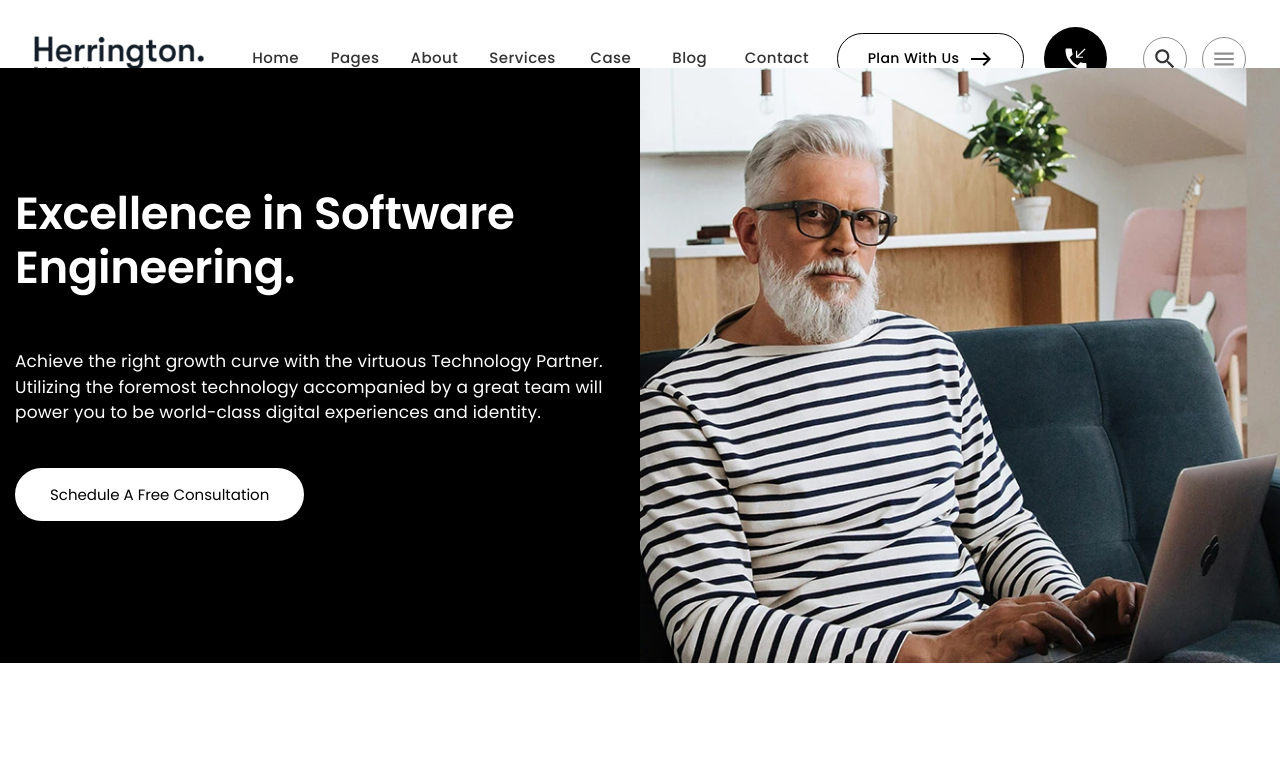
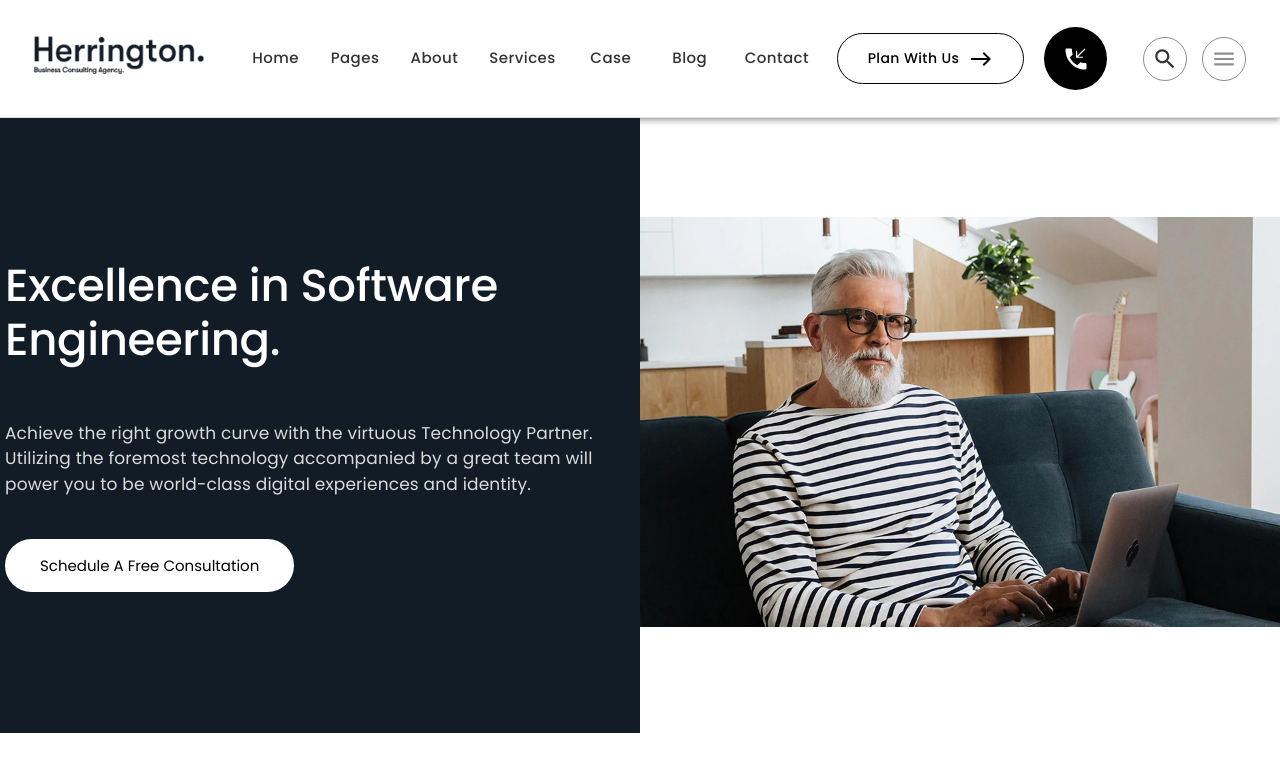
Before and after one commit to KaushalS1911/logixbuilt, a Next.js app: page / in a window 1280 px wide. Shown: the top 772 px of the page. Built offline with nearby package versions, Linux system fonts and the light colour scheme.

Commit message:
herosection2 fixing

```diff
--- a/src/components/home/herosection2.jsx
+++ b/src/components/home/herosection2.jsx
@@ -1,13 +1,14 @@
 'use client';
-import React, { useRef } from 'react';
-import { Swiper, SwiperSlide } from "swiper/react";
-import { Navigation, EffectFade } from "swiper/modules";
+import React, {useRef} from 'react';
+import {Swiper, SwiperSlide} from "swiper/react";
+import {Navigation, EffectFade} from "swiper/modules";
 import "swiper/css";
 import "swiper/css/navigation";
 import img1 from '../../assets/images/home/herosection2/her-2.webp';
 import img2 from '../../assets/images/home/herosection2/hero-1.webp';
 import Image from "next/image";
-import { Box, Grid, Typography, Button } from "@mui/material";
+import {Box, Grid, Typography, Button} from "@mui/material";
+
 const slides = [
     {
         title: "Excellence in Software Engineering.",
@@ -28,6 +29,7 @@ const slides = [
         image: img2,
     },
 ];
+
 function Herosection2() {
     const swiperRef = useRef(null);
     const handleNext = () => {
@@ -49,25 +51,25 @@ function Herosection2() {
                 prevEl: ".swiper-button-prev",
             }}
             autoplay={{
-                delay: 3000, // Delay between transitions (in milliseconds)
-                disableOnInteraction: false, // Keeps autoplay running even after user interaction
+                delay: 3000,
+                disableOnInteraction: false,
             }}
             loop={true}
             effect="fade"
             className="mySwiper"
-            style={{ width: "100%", height: "100%", marginTop: '-50px' }}
+            style={{width: "100%", height: "100%", marginTop: 0}}
         >
             {slides.map((item, index) => (
                 <SwiperSlide key={index}>
+                    <Box sx={{height: {xs: "auto", md: "615px"}}}>
                         <Grid
                             container
                             sx={{
-                            height: "auto",
+                                height: "100%",
                                 alignItems: "center",
-                            flexDirection: { xs: "column", md: "row" },
+                                flexDirection: {xs: "column", md: "row"},
                             }}
                         >
-                        {/* Left Section: Title and Description */}
                             <Grid
                                 item
                                 md={6}
@@ -76,32 +78,22 @@ function Herosection2() {
                                     display: "flex",
                                     justifyContent: "center",
                                     alignItems: "center",
-                                height: { xs: "auto", md: "595px" },
+                                    backgroundColor: "darkBlue",
+                                    height: {xs: "auto", md: "615px"},
                                 }}
                             >
                                 <Box
                                     sx={{
-                                    background: "black",
                                         color: "white",
-                                    padding: { xs: "70px 15px", md: "119px 15px 129px" },
-                                    // display: "flex",
-                                    flexDirection: "column",
-                                    justifyContent: {xs:"start" , md :"center"},
-                                    height: { md: "595px", xs: "auto" },
-                                    // maxWidth: "743px",
-                                    width: {xs:"900px" ,md:"100%"},
-                                    margin:{xs:"70px 0 0" , md:"0"}
+                                        maxWidth: '630px'
                                     }}
                                 >
                                     <Typography
                                         variant="h2"
                                         component="h2"
                                         sx={{
-                                        // marginBottom: "20px",
-                                        // whiteSpace: "pre-wrap",
-                                        fontSize: {  md: "45px", sm: "35px", xs: "28px" },
-                                        fontWeight: { lg: "600", xs: "500"  },
-                                        // lineHeight: { lg: "60px", md: "60px", xs: "45px" },
+                                            fontSize: {xl: "55px",md:'45px', sm: "35px", xs: "28px"},
+                                            fontWeight: 500,
                                             margin: "0 0 29px",
                                             padding: "0 0 25px",
                                         }}
@@ -111,10 +103,9 @@ function Herosection2() {
                                     <Typography
                                         variant="body1"
                                         sx={{
-                                        // marginBottom: "20px",
                                             fontSize: "17px",
-                                        maxWidth: "600px",
-                                        margin: {sm:"0 0 15px"},
+                                            color: 'textGray',
+                                            margin: {sm: "0 0 15px"},
                                         }}
                                     >
                                         {item.description}
@@ -125,10 +116,10 @@ function Herosection2() {
                                             padding: "15px 35px",
                                             fontSize: "15px",
                                             margin: "27px 0 0",
-                                        background:"white",
-                                        color:"#000",
-                                        display:"inline-block",
-                                        borderRadius:"1e3px"
+                                            background: "white",
+                                            color: "#000",
+                                            display: "inline-block",
+                                            borderRadius: "1e3px"
 
                                         }}
                                     >
@@ -136,38 +127,28 @@ function Herosection2() {
                                     </Box>
                                 </Box>
                             </Grid>
-                        {/* Right Section: Image */}
                             <Grid
                                 item
                                 md={6}
-                            xs={12}
-                            sx={{
-                                display: "flex",
-                                justifyContent: "center",
-                                alignItems: "center",
-                                height: { xs: "400px", md: "595px"},
-                                width: '100%',
-                                background: "white",
-                            }}
-
-                        >
+                                xs={12}>
                                 <Image
                                     alt={`Hero section image ${index + 1}`}
                                     src={item.image}
-                                height={'100%'}
-                                width={'100%'}
                                     style={{
+
                                         objectFit: "cover",
-                                    width: "100%", // Ensures responsiveness
-                                    height: "100%", // Automatically adjusts height based on width
+                                        width: "100%",
+                                        height: "100%",
                                     }}
                                 />
 
                             </Grid>
                         </Grid>
+                    </Box>
                 </SwiperSlide>
             ))}
         </Swiper>
     );
 }
+
 export default Herosection2;
--- a/src/components/theme/theme.js
+++ b/src/components/theme/theme.js
@@ -9,11 +9,12 @@ const theme = createTheme({
         black: "#000",
         white: "#FFF",
         crimson: '#F71C52',
+        darkBlue: '#121C27',
         mediumGray: "#4D5072",
         cardTextGrey: "rgba(29, 29, 36, .75)",
         darkGray: '#333333',
         LightBlueBackground: "#F8F9FC",
-        textGray: "#C6C9D8",
+        textGray: "#DBDBDB",
         eggPlant: '#554C86',
         springGreen: '#39D47A'
     },
```
Lines whose indentation alone changed are shown as unchanged.
